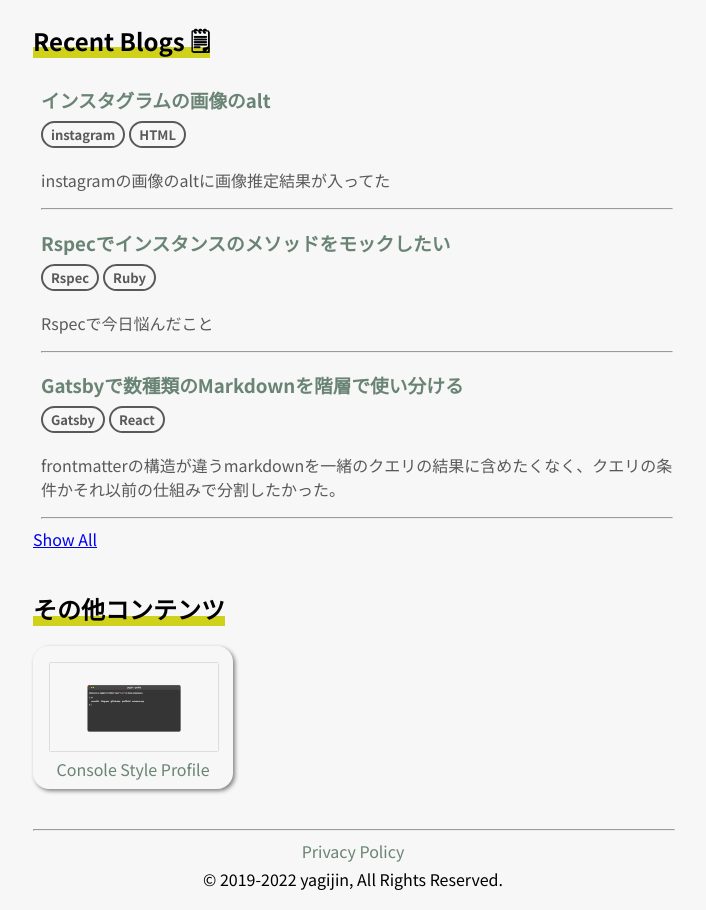
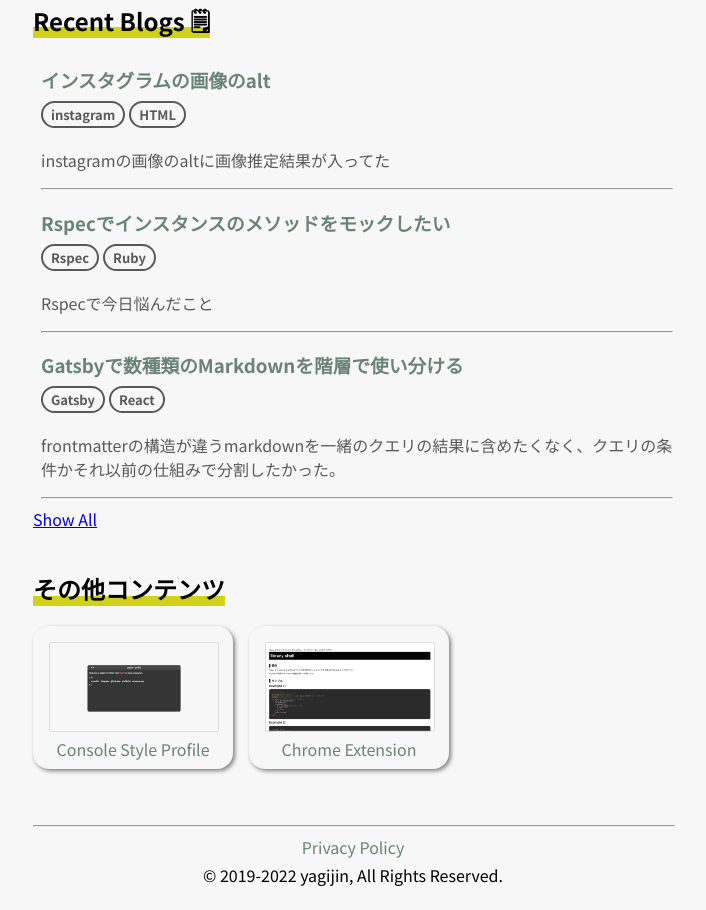
Before and after one commit to yagijin/zuruzuru, a Gatsby site: page / in a window 1280 px wide. Shown: the part 497-1407 px from the top of the page, without its empty margins (287-993 px from the left). Built offline with nearby package versions, Linux system fonts and the light colour scheme; Gatsby itself is replaced by a stand-in of ours.

Commit message:
fix その他コンテンツの切り出し

```diff
--- a/src/components/Card/Card.tsx
+++ b/src/components/Card/Card.tsx
@@ -5,13 +5,19 @@ import { Link } from 'gatsby'
 
 type Props = {
   children: React.ReactNode
+  link: string
+  sameSite: boolean
 }
 
 const Card = (props: Props) => {
-  return (
-    <Link to="/console" className={styles.link}>
+  return props.sameSite ? (
+    <Link to={props.link} className={styles.link}>
       <div className={styles.card}>{props.children}</div>
     </Link>
+  ) : (
+    <a href={props.link} className={styles.link}>
+      <div className={styles.card}>{props.children}</div>
+    </a>
   )
 }
 
--- /dev/null
+++ b/src/components/OtherContents/OtherContents.module.scss
@@ -0,0 +1,11 @@
+.contents {
+  list-style-type: none;
+  display: flex;
+  flex-wrap: wrap;
+  justify-content: flex-start;
+  padding: 0;
+  li {
+    padding-right: 1rem;
+    padding-bottom: 1rem;
+  }
+}
--- /dev/null
+++ b/src/components/OtherContents/OtherContents.tsx
@@ -0,0 +1,41 @@
+import * as React from 'react'
+import * as styles from './OtherContents.module.scss'
+import Card from '../Card'
+import Title from '../Title'
+
+const OtherContents = () => {
+  return (
+    <>
+      <Title title="その他コンテンツ" emoji="" />
+      <ul className={styles.contents}>
+        <li>
+          <Card link="/console" sameSite={true}>
+            <div>
+              <img
+                src="./ogp/ogp_console.png"
+                alt="consoleのスクリーンショット"
+              />
+              <p>Console Style Profile</p>
+            </div>
+          </Card>
+        </li>
+        <li>
+          <Card
+            link="https://chrome.google.com/webstore/detail/rubydocument-template/bnhpmjnifppbemfkmfpgadhfaemgkoia"
+            sameSite={false}
+          >
+            <div>
+              <img
+                src="./chrome-extension-ruby.png"
+                alt="chrome拡張のスクリーンショット"
+              />
+              <p>Chrome Extension</p>
+            </div>
+          </Card>
+        </li>
+      </ul>
+    </>
+  )
+}
+
+export default OtherContents
--- /dev/null
+++ b/src/components/OtherContents/index.tsx
@@ -0,0 +1,2 @@
+import OtherContents from './OtherContents'
+export default OtherContents
--- a/src/pages/index.tsx
+++ b/src/pages/index.tsx
@@ -8,10 +8,9 @@ import RecentBlogs from '../components/RecentBlogs'
 import Profile from '../components/Profile'
 import Marquee from '../components/Marquee'
 import Footer from '../components/Footer'
-import Title from '../components/Title'
 import Reading from '../components/Reading'
 import OGP from '../components/OGP'
-import Card from '../components/Card'
+import OtherContents from '../components/OtherContents'
 
 const IndexPage = () => {
   return (
@@ -30,16 +29,7 @@ const IndexPage = () => {
         <Profile />
         <Reading />
         <RecentBlogs />
-        <Title title="その他コンテンツ" emoji="" />
-        <Card>
-          <div>
-            <img
-              src="./ogp/ogp_console.png"
-              alt="consoleのスクリーンショット"
-            />
-            <p>Console Style Profile</p>
-          </div>
-        </Card>
+        <OtherContents />
       </main>
       <Footer />
     </>
--- a/src/scss.d.ts
+++ b/src/scss.d.ts
@@ -23,4 +23,5 @@ declare module '*.scss' {
   export const privacy: string
   export const background: string
   export const console: string
+  export const contents: string
 }
--- a/src/styles/pages/index.module.scss
+++ b/src/styles/pages/index.module.scss
@@ -2,13 +2,7 @@
 @import '../mixins.scss';
 
 .index {
-  @media (min-width: 750px) {
-    margin: 20px 25% 0 25%;
-  }
-  /* mobile */
-  @media (max-width: 749px) {
-    margin: 20px 5% 0 5%;
-  }
+  @include media-query-page();
   color: $grey;
   h1,
   h2,
```
Also changed, not shown: static/chrome-extension-ruby.png (added).
